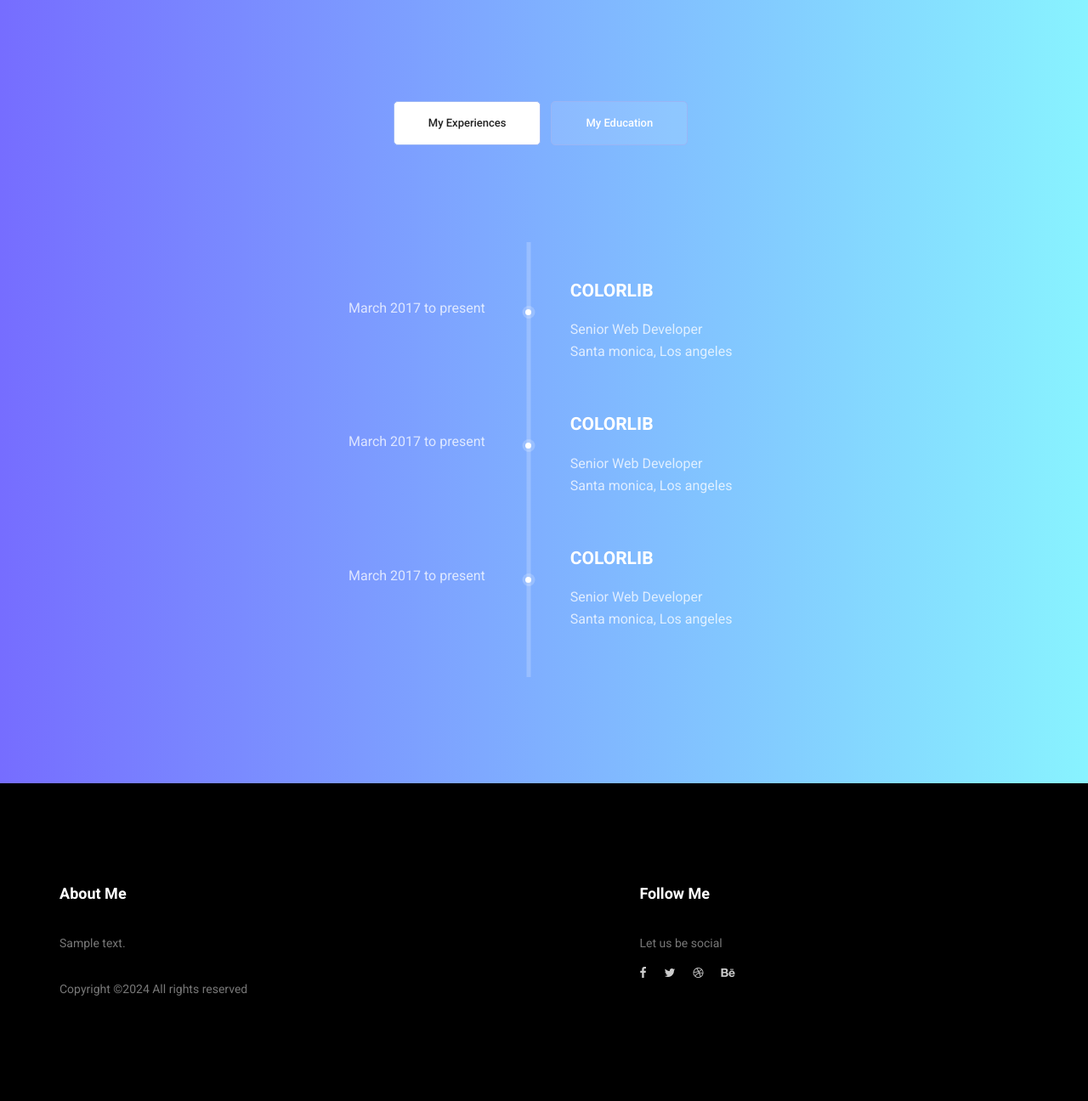
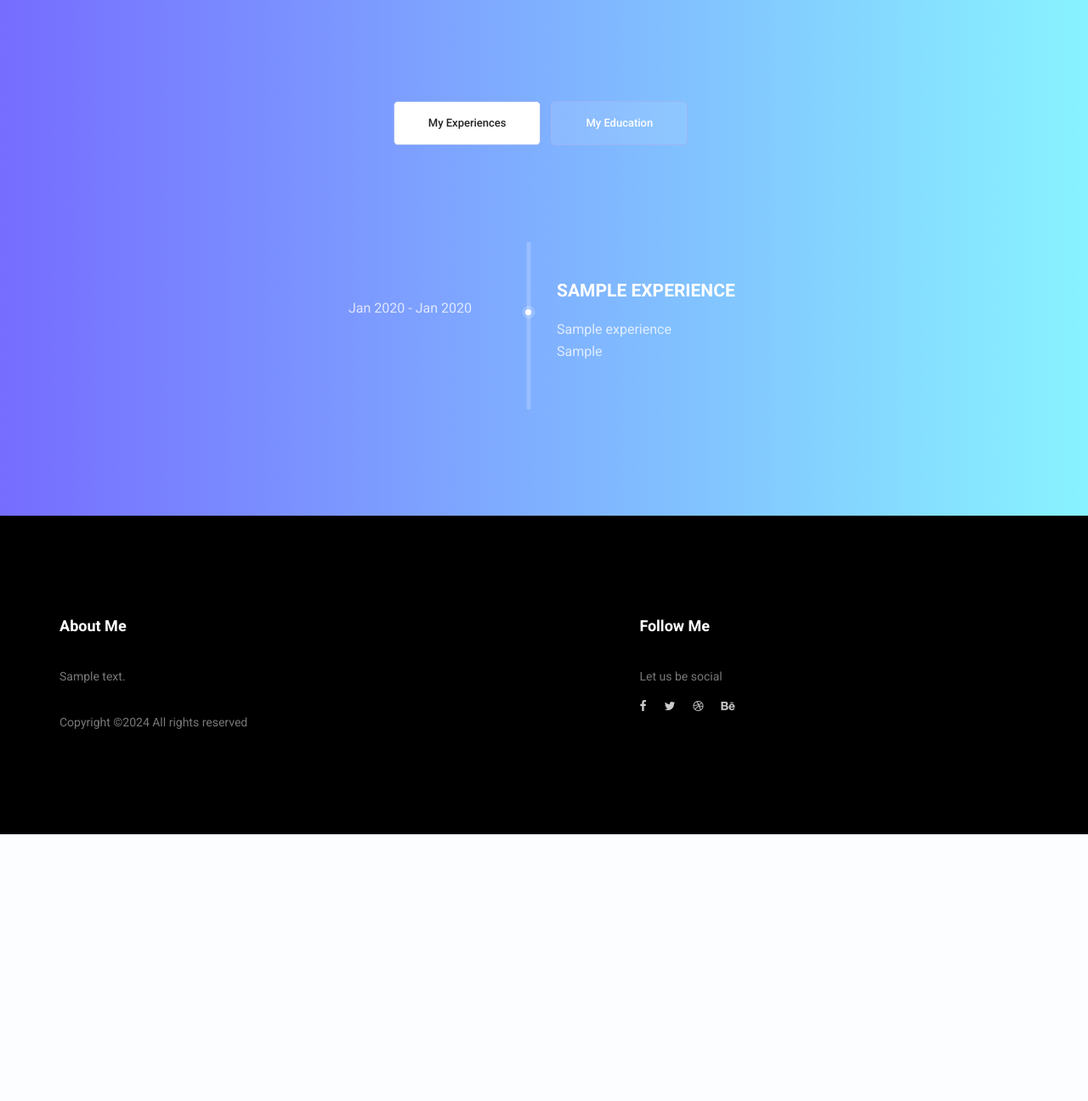
Before and after one commit to Mustafabalkaya/Resume, a Django app: template templates/index.html in a window 1280 px wide. Shown: the part 1328-2624 px from the top of the page at 85% size. After the commit the page ends 2310 px from the top, so only its background shows below. Run offline with Django 5.2, Linux system fonts and the light colour scheme; the template is opened without the code that fills it: most values are stand-ins (such as "Sample title", 1, 10 or a date in 2020); grey boxes marked "Sample" are stand-in pictures; some libraries are stand-ins or nearby versions.

Commit message:
refactor: apply experiences to frontend

```diff
--- a/templates/index.html
+++ b/templates/index.html
@@ -62,7 +62,8 @@
                                     <h4>{{ skill.name }} <span class="counter">{{ skill.percentage }}</span>%</h4>
                                     <div class="progress_br">
                                         <div class="progress">
-                                        <div class="progress-bar" role="progressbar" aria-valuenow="{{ skill.percentage }}"
+                                            <div class="progress-bar" role="progressbar"
+                                                 aria-valuenow="{{ skill.percentage }}"
                                                  aria-valuemin="0"
                                                  aria-valuemax="100"></div>
                                         </div>
@@ -94,42 +95,27 @@
                 <div class="tab-content" id="myTabContent">
                     <div class="tab-pane fade show active" id="home" role="tabpanel" aria-labelledby="home-tab">
                         <ul class="list">
+                            {% for experience in experiences %}
                                 <li>
                                     <span></span>
                                     <div class="media">
                                         <div class="d-flex">
-                                        <p>March 2017 to present</p>
+                                            <p>{{ experience.start_date|date:'M Y' }} -
+                                                {% if experience.end_date %}
+                                                    {{ experience.end_date|date:'M Y' }}
+                                                {% else %}
+                                                    Present
+                                                {% endif %}
+
+                                            </p>
                                         </div>
                                         <div class="media-body">
-                                        <h4>Colorlib</h4>
-                                        <p>Senior Web Developer <br/>Santa monica, Los angeles</p>
+                                            <h4>{{ experience.company_name }}</h4>
+                                            <p>{{ experience.job_title }} <br/>{{ experience.job_location }}</p>
                                         </div>
                                     </div>
                                 </li>
-                            <li>
-                                <span></span>
-                                <div class="media">
-                                    <div class="d-flex">
-                                        <p>March 2017 to present</p>
-                                    </div>
-                                    <div class="media-body">
-                                        <h4>Colorlib</h4>
-                                        <p>Senior Web Developer <br/>Santa monica, Los angeles</p>
-                                    </div>
-                                </div>
-                            </li>
-                            <li>
-                                <span></span>
-                                <div class="media">
-                                    <div class="d-flex">
-                                        <p>March 2017 to present</p>
-                                    </div>
-                                    <div class="media-body">
-                                        <h4>Colorlib</h4>
-                                        <p>Senior Web Developer <br/>Santa monica, Los angeles</p>
-                                    </div>
-                                </div>
-                            </li>
+                            {% endfor %}
                         </ul>
                     </div>
                     <div class="tab-pane fade" id="profile" role="tabpanel" aria-labelledby="profile-tab">
```
Also changed, not shown: core/views.py (+6 -2 lines). Lines whose indentation alone changed are shown as unchanged.
